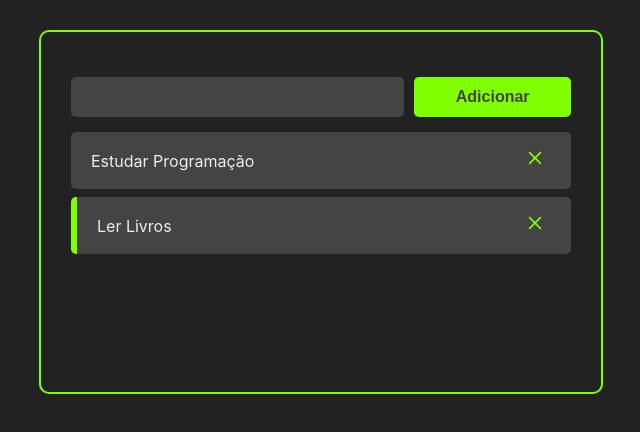
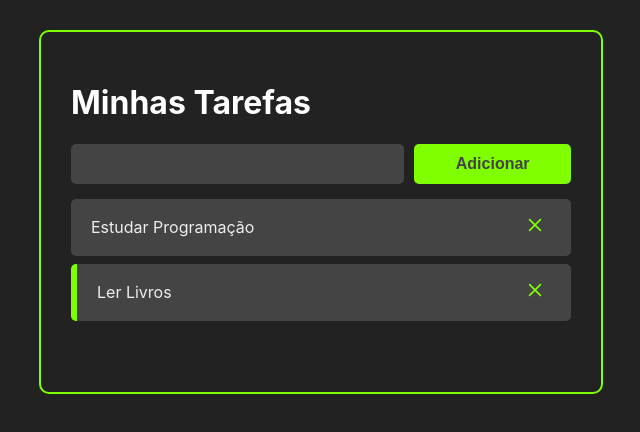
Before and after one commit to lucas55i/tarefas, a React (Create React App) app: page / in a window 1280 px wide. Shown: the top 432 px of the page, without its empty margins (319-959 px from the left). Built offline with nearby package versions, Linux system fonts and the light colour scheme.

Commit message:
Criação do componente Header

```diff
--- a/src/App.jsx
+++ b/src/App.jsx
@@ -1,9 +1,12 @@
 import React, { useState } from "react";
+import {v4 as uuidv4} from "uuid";
 
+import "./App.css";
+
+// Components
 import Tasks from "./components/Tasks";
-import "./App.css";
 import AddTask from "./components/AddTask";
-import {v4 as uuidv4} from "uuid";
+import Header from "./components/Header";
 
 const App = () => {
   const [tasks, setTasks] = useState([
@@ -46,6 +49,7 @@ const App = () => {
   return (
     <>
       <div className="container">
+        <Header/>
         {/* <!--Passado como props para receber o conteúdo do addTask--> */}
         <AddTask handleTaskAddtion={handleTaskAddtion}/>
         {/* Uso de props */}
--- /dev/null
+++ b/src/components/Header.css
@@ -0,0 +1,3 @@
+.header-info {
+    color: white;
+}
--- /dev/null
+++ b/src/components/Header.jsx
@@ -0,0 +1,8 @@
+import React from 'react';
+import './Header.css'
+
+const Header = () => {
+    return (<h1 className='header-info'>Minhas Tarefas</h1> );
+}
+
+export default Header;
```
